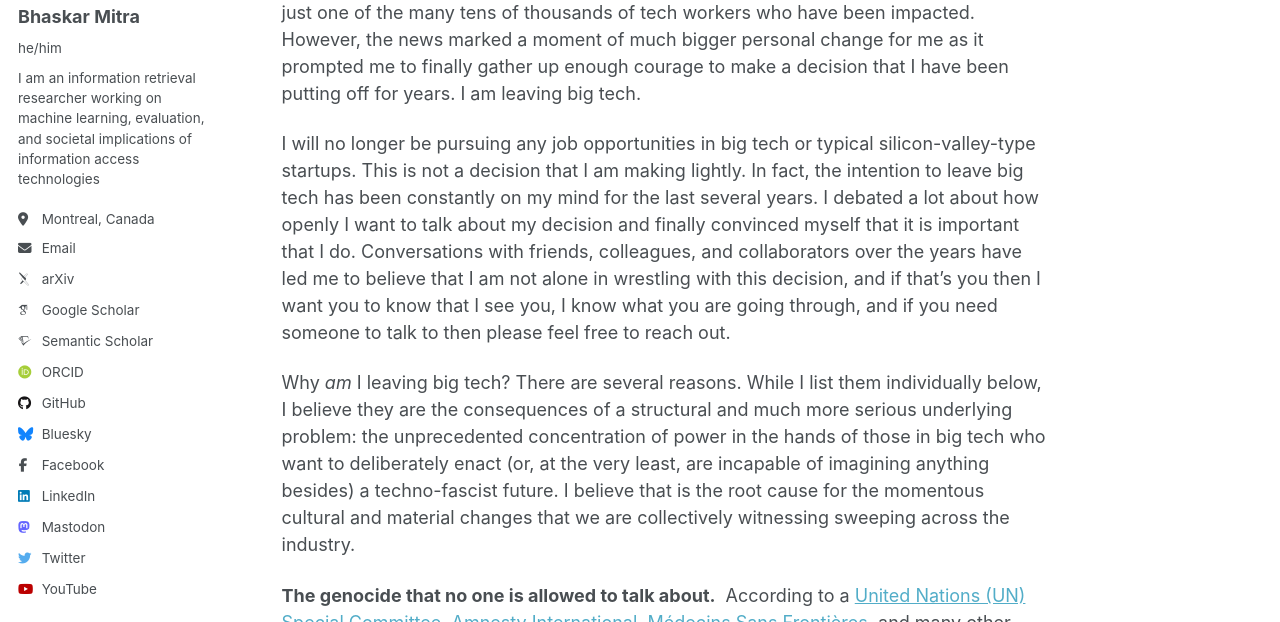
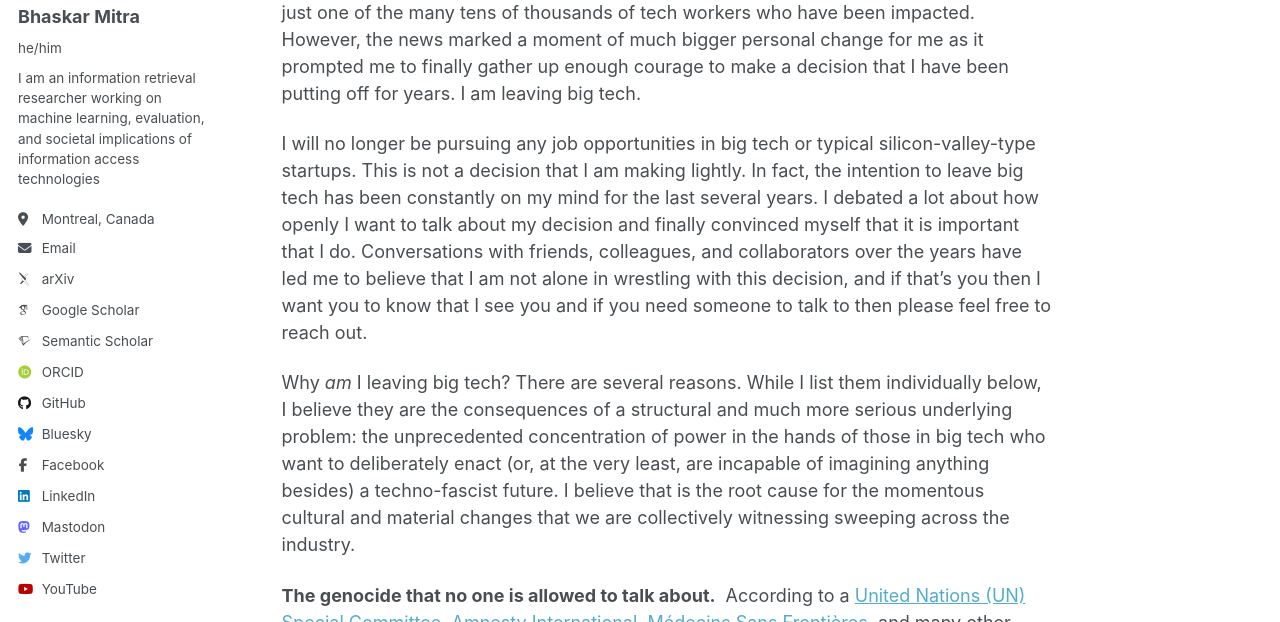
Before and after one commit to bhaskar-mitra/bhaskar-mitra.github.io, a Jekyll site: the page built from _posts/2025-07-16-why-i-am-leaving-big-tech.md, in a window 1280 px wide and 900 px high, cut to the strip 278-900 px from the top of the window. Built offline with Jekyll 4.4.1, drawn with Linux system fonts in a browser that asks for light colours; some web fonts are replaced.

Commit message:
Update 2025-07-16-why-i-am-leaving-big-tech.md

```diff
--- a/_posts/2025-07-16-why-i-am-leaving-big-tech.md
+++ b/_posts/2025-07-16-why-i-am-leaving-big-tech.md
@@ -13,7 +13,11 @@
 However, the news marked a moment of much bigger personal change for me as it prompted me to finally gather up enough courage to make a decision that I have been putting off for years.
 I am leaving big tech.
 
-I will no longer be pursuing any job opportunities in big tech or typical silicon-valley-type startups. This is not a decision that I am making lightly. In fact, the intention to leave big tech has been constantly on my mind for the last several years. I debated a lot about how openly I want to talk about my decision and finally convinced myself that it is important that I do. Conversations with friends, colleagues, and collaborators over the years have led me to believe that I am not alone in wrestling with this decision, and if that’s you then I want you to know that I see you, I know what you are going through, and if you need someone to talk to then please feel free to reach out.
+I will no longer be pursuing any job opportunities in big tech or typical silicon-valley-type startups.
+This is not a decision that I am making lightly.
+In fact, the intention to leave big tech has been constantly on my mind for the last several years.
+I debated a lot about how openly I want to talk about my decision and finally convinced myself that it is important that I do.
+Conversations with friends, colleagues, and collaborators over the years have led me to believe that I am not alone in wrestling with this decision, and if that’s you then I want you to know that I see you and if you need someone to talk to then please feel free to reach out.
 
 Why _am_ I leaving big tech? There are several reasons. While I list them individually below, I believe they are the consequences of a structural and much more serious underlying problem: the unprecedented concentration of power in the hands of those in big tech who want to deliberately enact (or, at the very least, are incapable of imagining anything besides) a techno-fascist future. I believe that is the root cause for the momentous cultural and material changes that we are collectively witnessing sweeping across the industry.
 
```
